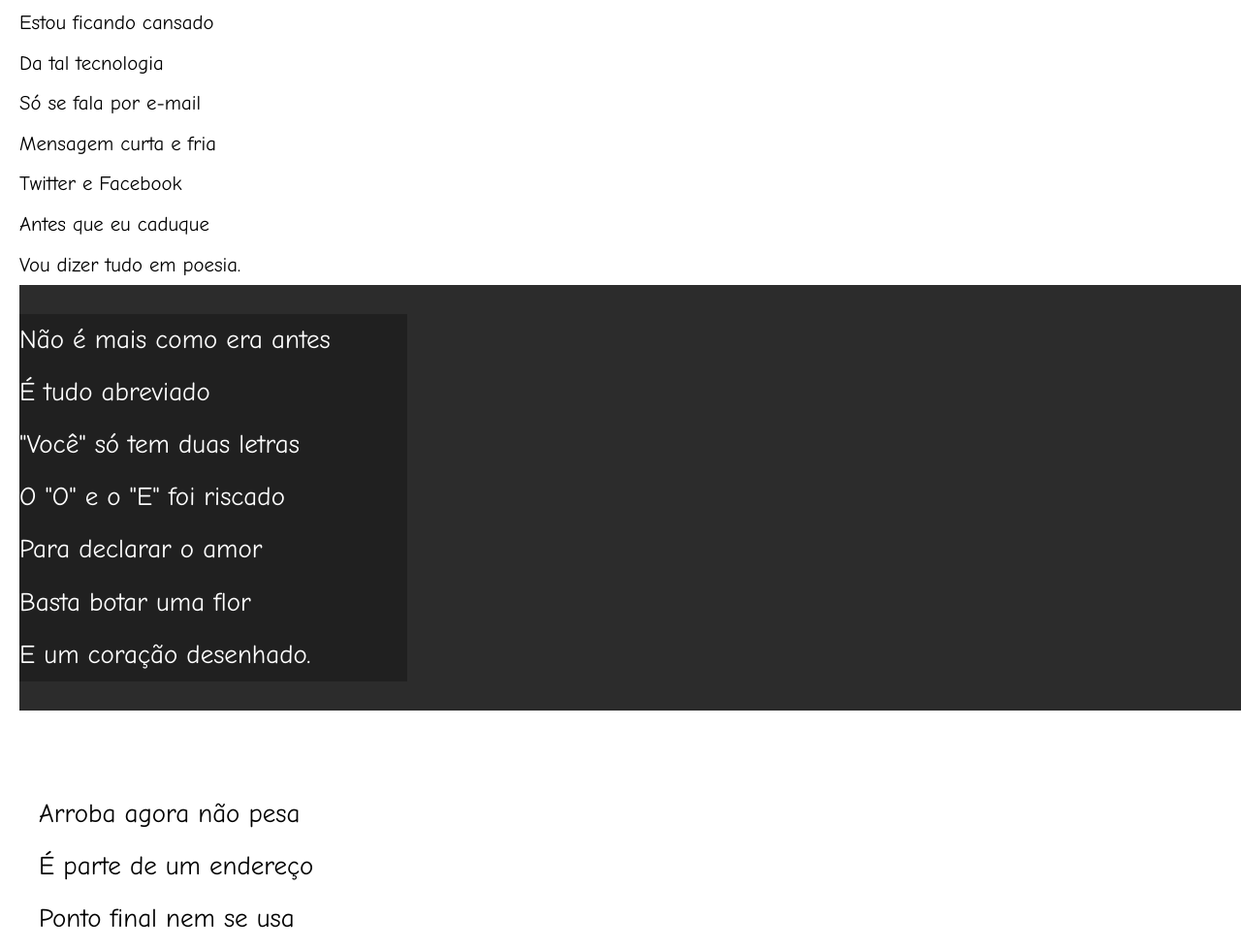
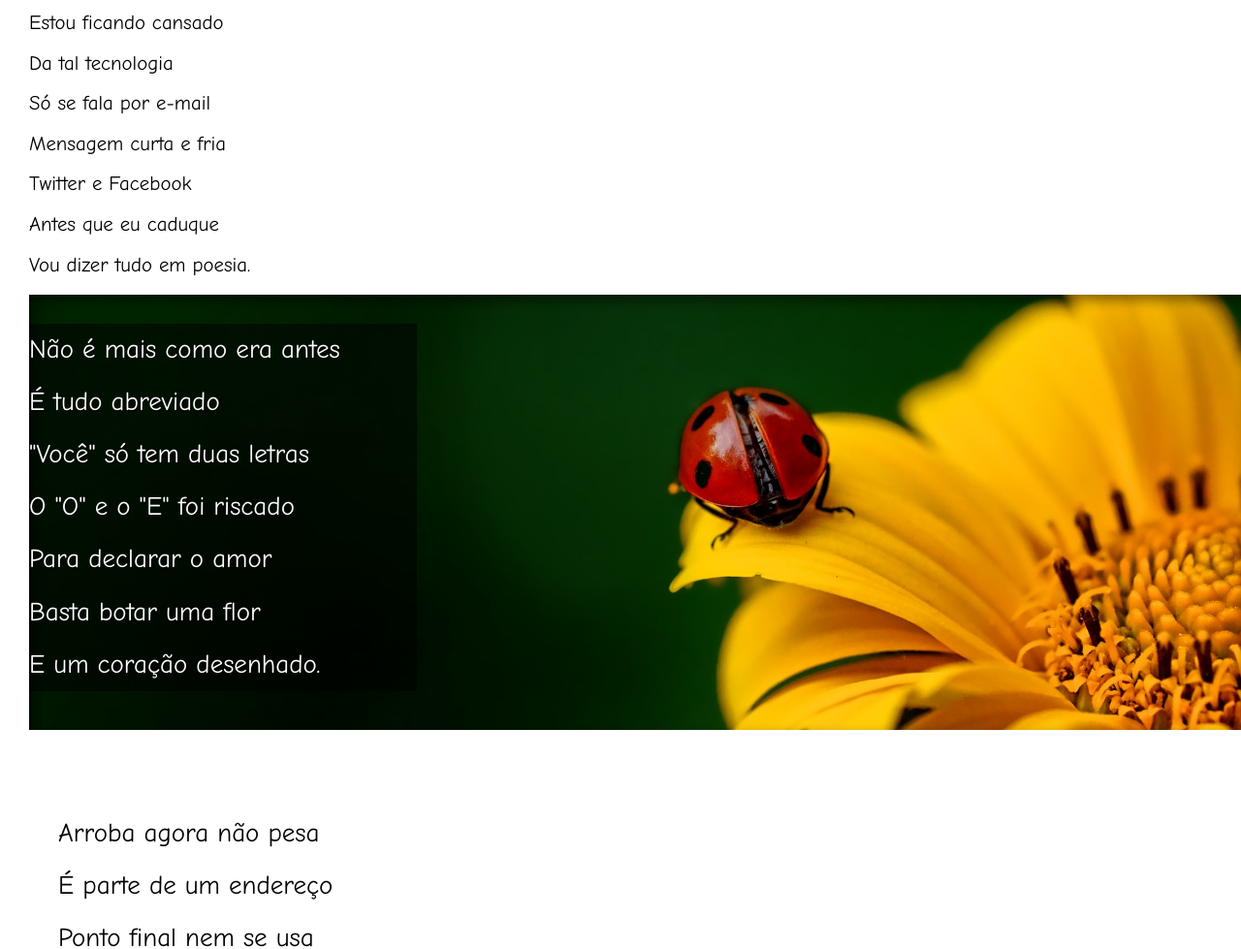
Before and after one commit to GabrielLeonel17/html-css, a plain HTML site: page desafios/desafio cordel/index.html in a window 1280 px wide. Shown: the part 293-1272 px from the top of the page at 97% size. Drawn offline with Linux system fonts and the light colour scheme.

Commit message:
finalização do projeto cordel

```diff
--- a/desafios/desafio cordel/estilo/style.css
+++ b/desafios/desafio cordel/estilo/style.css
@@ -49,10 +49,14 @@ header a:hover, footer a:hover {
 section {
     padding-top: 10vh;
     padding-bottom: 10vh;
-    padding-left: 20px;
     line-height: 2em;
+    padding-left: 30px;
     font-family: var(--fonte3);
     font-size: 1.3em;
+}
+
+section > p {
+    margin-bottom: 10px;
 }
 
 section.normal {
@@ -64,11 +68,27 @@ section.imagem {
     padding: 30px 0px;
     background-color: rgb(44, 44, 44);
     color: white;
+    box-shadow: inset 6px 6px 13px 0px rgba(0, 0, 0, 0.473);
+    /*Efeito parallax*/
+    background-size: cover;
+    background-attachment: fixed;
+    /*Efeito parallax*/
 }
 
 section.imagem > p {
     width: 400px;
-    background-color: rgba(0, 0, 0, 0.281);
+    background-color: rgba(0, 0, 0, 0.514);
+    text-shadow: 1px 1px 0px black;
+}
+
+section#img01 {
+    background-image: url('../imagens/background001.jpg');
+    background-position: right center;
+}
+
+section#img02 {
+    background-image: url('../imagens/background002.jpg');
+    background-position: left center;
 }
 
 footer {
--- a/desafios/desafio cordel/index.html
+++ b/desafios/desafio cordel/index.html
@@ -23,7 +23,7 @@
             Antes que eu caduque    <br>
             Vou dizer tudo em poesia.
         </p>
-    <section class="imagem">
+    <section class="imagem" id="img01">
         <p>
             Não é mais como era antes   <br>
             É tudo abreviado    <br>
@@ -52,7 +52,7 @@
             Decifre esse rabisco.
         </p>
     </section>
-    <section class="imagem">
+    <section class="imagem" id="img02">
         <p>
             Tenho saudade das cartas    <br>
             Escritas com a própria mão  <br>
```
